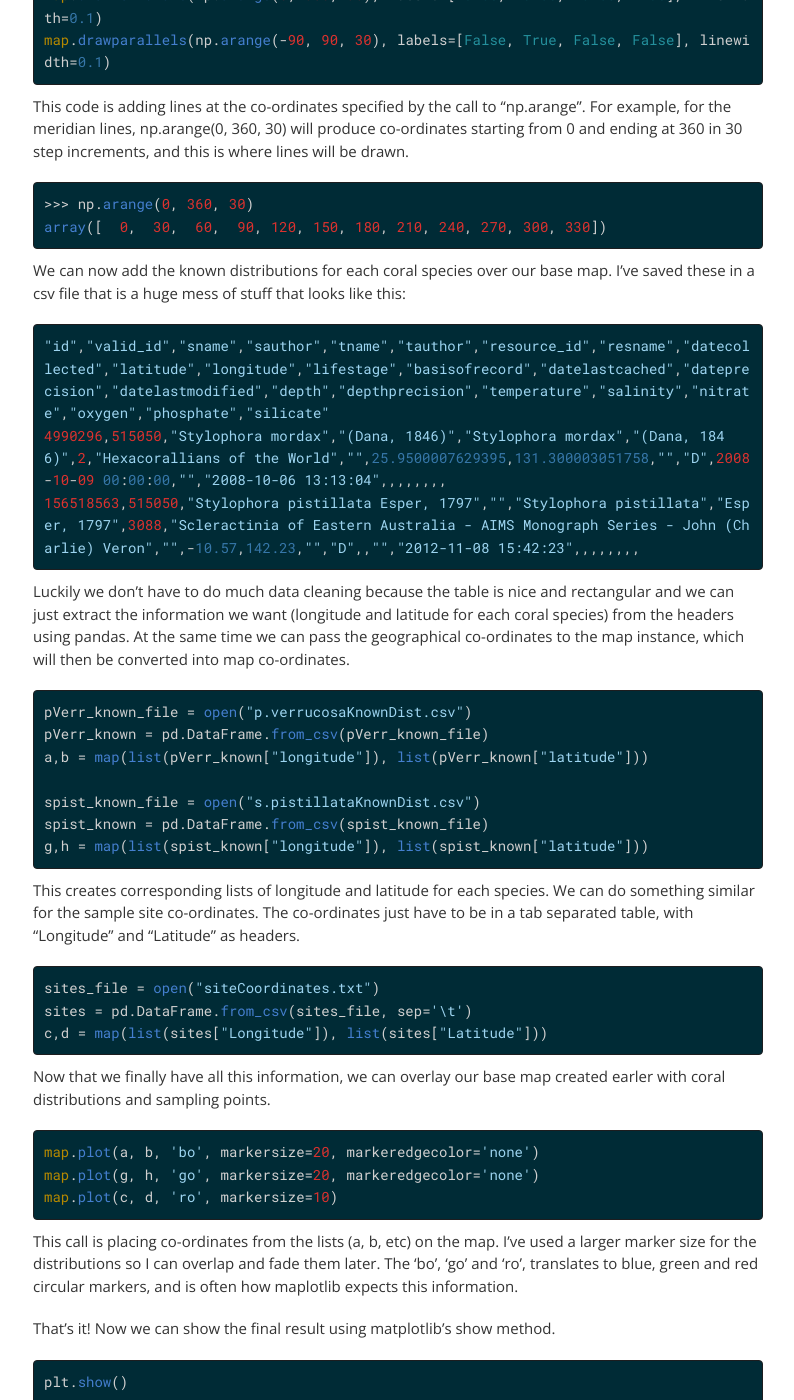
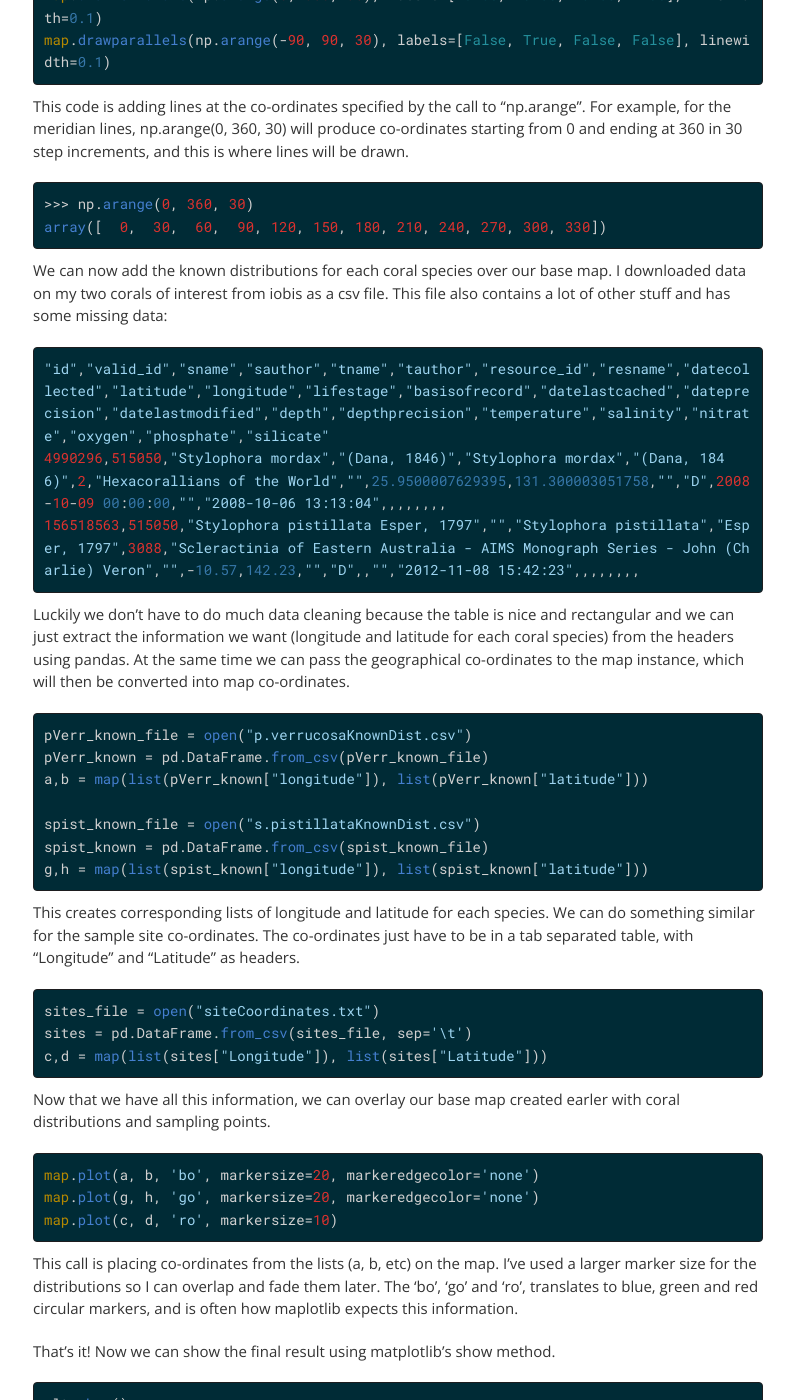
Before and after one commit to neavemj/neavemj.github.io, a Jekyll site: the page built from _posts/2016-02-10-coralMap.md, in a window 1280 px wide and 1400 px high, scrolled down 1959 px. Shown: the whole window, without its empty margins (242-1036 px from the left). Built offline with Jekyll 4.4.1, drawn with Linux system fonts in a browser that asks for light colours; nearby versions of some CDN libraries; comment, search, counter and statistics services are not loaded.

Commit message:
updating theme and coral map

```diff
--- a/_posts/2016-02-10-coralMap.md
+++ b/_posts/2016-02-10-coralMap.md
@@ -59,7 +59,7 @@ This code is adding lines at the co-ordinates specified by the call to "np.arang
 array([  0,  30,  60,  90, 120, 150, 180, 210, 240, 270, 300, 330])
 {% endhighlight %}
 
-We can now add the known distributions for each coral species over our base map. I've saved these in a csv file that is a huge mess of stuff that looks like this:
+We can now add the known distributions for each coral species over our base map. I downloaded data on my two corals of interest from iobis as a csv file. This file also contains a lot of other stuff and has some missing data:
 
 {% highlight ruby %}
 "id","valid_id","sname","sauthor","tname","tauthor","resource_id","resname","datecollected","latitude","longitude","lifestage","basisofrecord","datelastcached","dateprecision","datelastmodified","depth","depthprecision","temperature","salinity","nitrate","oxygen","phosphate","silicate"
@@ -87,7 +87,7 @@ sites = pd.DataFrame.from_csv(sites_file, sep='\t')
 c,d = map(list(sites["Longitude"]), list(sites["Latitude"]))
 {% endhighlight %}
 
-Now that we finally have all this information, we can overlay our base map created earler with coral distributions and sampling points.
+Now that we have all this information, we can overlay our base map created earler with coral distributions and sampling points.
 
 {% highlight python %}
 map.plot(a, b, 'bo', markersize=20, markeredgecolor='none')
```
